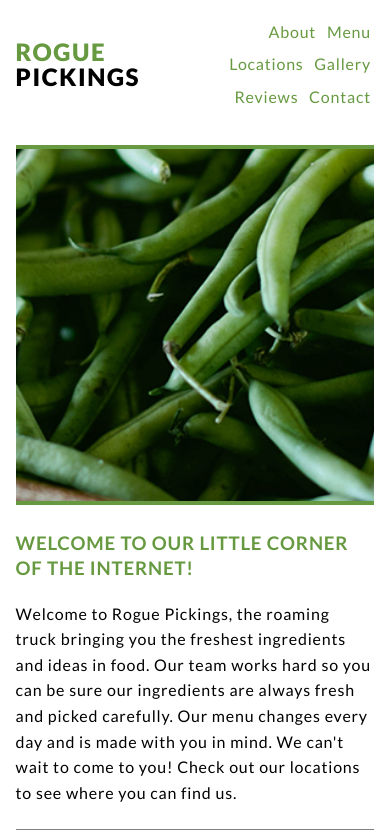
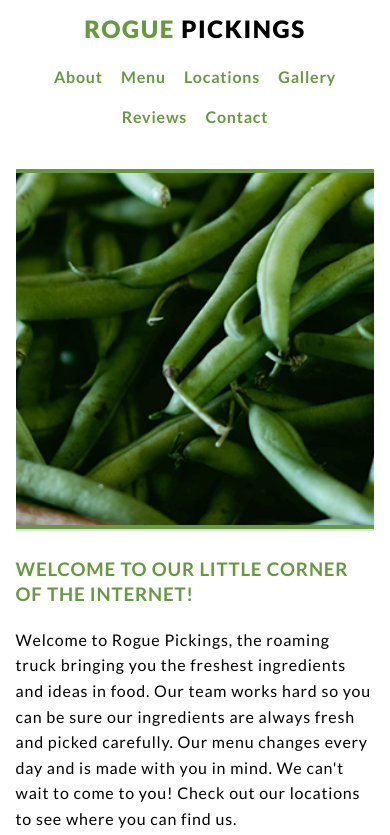
Before and after one commit to IAmChristina/rogue-pickings, a plain HTML site: page index.html in a window 390 px wide. Shown: the top 835 px of the page. Drawn offline with Linux system fonts and the light colour scheme.

Commit message:
finished reponsive

```diff
--- a/index.html
+++ b/index.html
@@ -15,17 +15,17 @@
 
     <body>
       <header class="grid-middle-spaceBetween">
-        <div class="col-3">
+        <div class="col-3_sm-6_xs-12">
           <h2><span class="green-font">Rogue </span> Pickings</h2>
         </div>
-        <div class="col-6">
-          <nav class="green-font">
-            <li>About</li>
-            <li>Menu</li>
-            <li>Locations</li>
-            <li>Gallery</li>
-            <li>Reviews</li>
-            <li>Contact</li>
+        <div class="col-6_sm-6_xs-12">
+          <nav>
+            <li><a href="#">About</a></li>
+            <li><a href="#">Menu</a></li>
+            <li><a href="#">Locations</a></li>
+            <li><a href="#">Gallery</a></li>
+            <li><a href="#">Reviews</a></li>
+            <li><a href="#">Contact</a></li>
           </nav>
         </div>
       </header>
@@ -39,7 +39,7 @@
       </section>
 
       <section class="grid border-bottom blocks">
-        <div class="col-4 padding-right padding-left">
+        <div class="col-4_sm-12 padding-right padding-left">
           <h5>Today's Specials</h5>
           <ul class="green-font">
             <li>Flaming Hummus & Falafel Salad</li>
@@ -47,11 +47,11 @@
             <li>Green Gloves Tamale</li>
           </ul>
         </div>
-        <div class="col-4 border-left padding-right">
+        <div class="col-4_sm-12 border-left padding-right border-top">
           <h5>Our awesome reviews</h5>
           <p>"I got so excited about the yumminess of the falafel salad that I am typing this review as I inhale my lunch. Yes it is that good.... Service was super friendly and quick. Can't wait see you Rogue Pickings again tomorrow!"</p>
         </div>
-        <div class="col-4 border-left">
+        <div class="col-4_sm-12 border-left">
           <h5>contact us</h5>
           <p>1001 Potrero Avenue<br>
             San Francisco, CA 94110<br>
--- a/styles/main.css
+++ b/styles/main.css
@@ -31,12 +31,18 @@ header h2{
 
 nav{
   text-align: right;
+  font-weight: bold
 }
 
 li{
   text-decoration: none;
   display: inline-block;
   padding: 2%;
+}
+
+a{
+  text-decoration: none;
+  color: #679a40;
 }
 
 .banner-image{
@@ -54,11 +60,11 @@ li{
 /***** welcome and info********/
 
 .border-bottom{
-  border-bottom: 1px gray solid;
+  border-bottom: 2px #e0e0e0 solid;
 }
 
 .border-left{
-  border-left: 1px gray solid;
+  border-left: 2px #e0e0e0 solid;
   padding-left: 4%;
 }
 
@@ -94,8 +100,40 @@ footer{
   color: #679a40;
 }
 
+/********* media queries ***********/
+
+@media screen and (max-width: 769px){
+  .border-left{
+    border-left: none;
+    border-bottom: 2px #e0e0e0 solid;
+  }
+
+  .blocks{
+    text-align: center;
+  }
+
+  .border-bottom{
+    border-bottom: none;
+    border-top: 2px #e0e0e0 solid;
+  }
+
+  .border-top{
+    border-top: 2px #e0e0e0 solid;
+  }
+}
+
+@media screen and (max-width: 576px){
+  header{
+    text-align: center;
+  }
+
+  header nav{
+    text-align: center;
+
+  }
+}
 
 
 
 /**** colors ****/
-/* green: ; gray: ; */
+/* green: #679a40; gray: #e0e0e0; */
```
